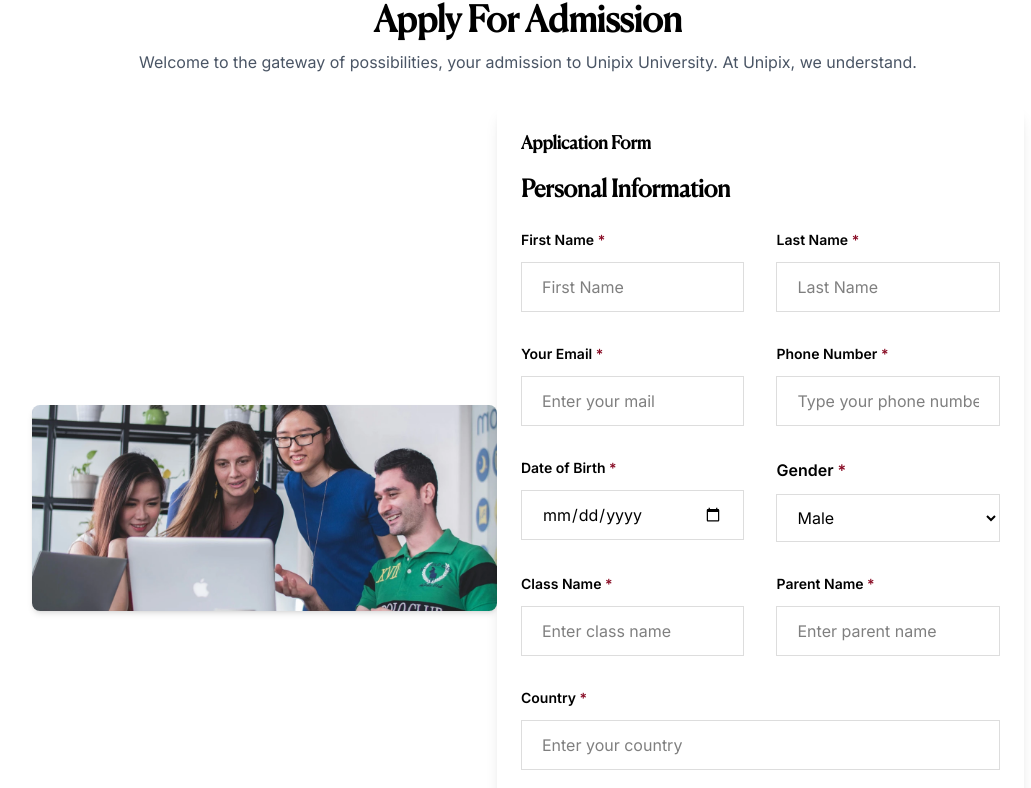
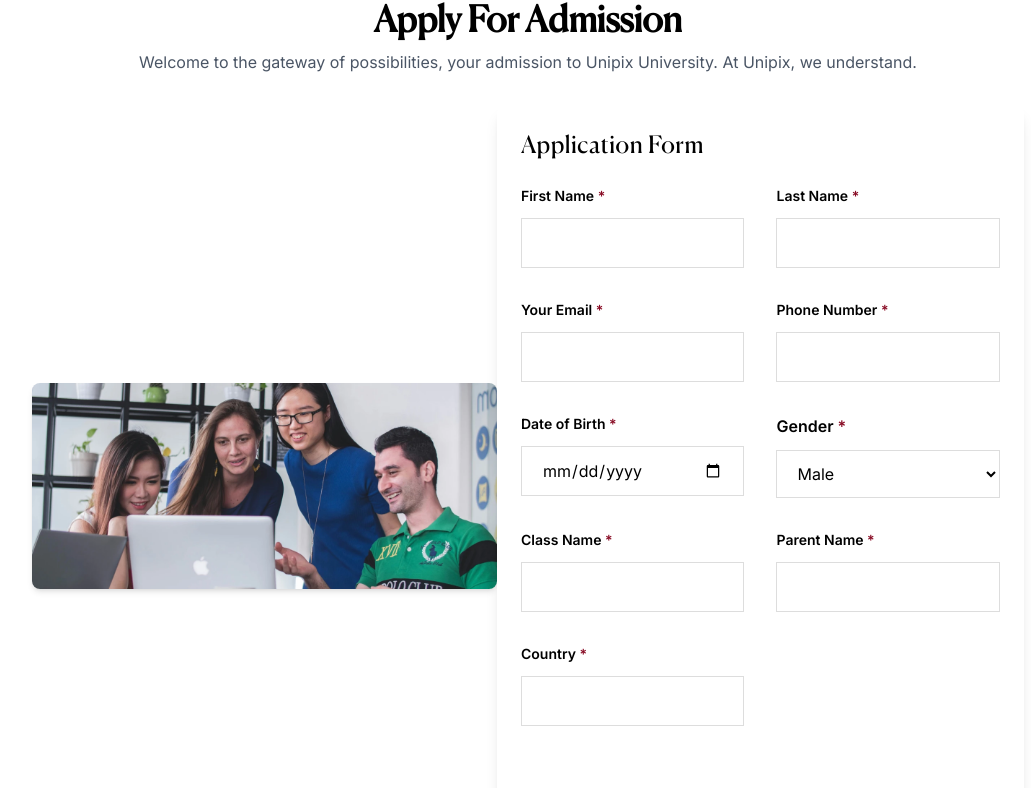
Before and after one commit to Kwasi-1/school-template-v1, a Next.js app: page / in a window 1280 px wide. Shown: the part 3275-4063 px from the top of the page, without its empty margins (112-1143 px from the left). Built offline with nearby package versions, Linux system fonts and the light colour scheme.

Commit message:
add toast and validation to the admission form

```diff
--- a/components/PersonalInfoForm.tsx
+++ b/components/PersonalInfoForm.tsx
@@ -1,119 +1,68 @@
 "use client";
 
-import { useState } from "react";
+import { useAdmissionValidation } from "@/hooks/useFormValidation";
+import { useToast } from "@/hooks/useToast";
 import InputField from "./InputField";
-// import TextareaField from "./TextareaField";
 
-const PersonalInfoForm = () => {
-  const [formData, setFormData] = useState({
-    firstName: "",
-    lastName: "",
-    email: "",
-    phone: "",
-    dob: "",
-    gender: "",
-    className: "",
-    parentName: "",
-  });
+interface PersonalInfoFormProps {
+  title: string;
+}
 
-  const [errors, setErrors] = useState({
-    firstName: false,
-    lastName: false,
-    email: false,
-    phone: false,
-    dob: false,
-    gender: false,
-    className: false,
-    parentName: false,
-  });
+const PersonalInfoForm = ({ title }: PersonalInfoFormProps) => {
+  const toast = useToast();
+  const { register, handleSubmit, watch, errors } = useAdmissionValidation();
 
-  const handleChange = (
-    e: React.ChangeEvent<
-      HTMLInputElement | HTMLTextAreaElement | HTMLSelectElement
-    >
-  ) => {
-    setFormData({ ...formData, [e.target.name]: e.target.value });
-    setErrors({ ...errors, [e.target.name]: false });
-  };
+  const onSubmit = (data: any) => {
+    toast.loading("Submitting admission form...");
 
-  const handleSubmit = (e: React.FormEvent) => {
-    e.preventDefault();
-    const newErrors = {
-      firstName: !formData.firstName.trim(),
-      lastName: !formData.lastName.trim(),
-      email: !formData.email.trim(),
-      phone: !formData.phone.trim(),
-      dob: !formData.dob.trim(),
-      gender: !formData.gender.trim(),
-      className: !formData.className.trim(),
-      parentName: !formData.parentName.trim(),
-    };
-
-    setErrors(newErrors);
-
-    if (Object.values(newErrors).every((field) => !field)) {
-      alert("Form Submitted Successfully!");
-    }
+    setTimeout(() => {
+      toast.dismiss();
+      toast.success("Admission Form Submitted Successfully! 🎉");
+      console.log("Submitted Data:", data); // Log form data (optional)
+    }, 2000);
   };
 
   return (
-    <section className=" container mx-auto">
+    <section className="container mx-auto">
       {/* Heading */}
-      <h2 className="text-2xl font-semibold text-black mb-6 ">
-        Personal Information
-      </h2>
+      <h2 className="text-2xl text-black mb-6 capitalize tracking-wide">{title}</h2>
 
       {/* Form */}
       <form
-        onSubmit={handleSubmit}
+        onSubmit={handleSubmit(onSubmit)}
         className="grid grid-cols-1 md:grid-cols-2 gap-8"
       >
         <InputField
           label="First Name"
-          name="firstName"
-          value={formData.firstName}
-          onChange={handleChange}
-          error={errors.firstName}
-          placeholder="First Name"
+          {...register("firstName")}
+          error={errors.firstName?.message?.toString()}
         />
 
         <InputField
           label="Last Name"
-          name="lastName"
-          value={formData.lastName}
-          onChange={handleChange}
-          error={errors.lastName}
-          placeholder="Last Name"
+          {...register("lastName")}
+          error={errors.lastName?.message?.toString()}
         />
 
         <InputField
           label="Your Email"
-          name="email"
           type="email"
-          value={formData.email}
-          onChange={handleChange}
-          error={errors.email}
-          placeholder="Enter your mail"
+          {...register("email")}
+          error={errors.email?.message?.toString()}
         />
 
         <InputField
           label="Phone Number"
-          name="phone"
           type="tel"
-          value={formData.phone}
-          onChange={handleChange}
-          error={errors.phone}
-          placeholder="Type your phone number"
+          {...register("phone")}
+          error={errors.phone?.message?.toString()}
         />
 
         <InputField
           label="Date of Birth"
-          name="dob"
           type="date"
-          value={formData.dob}
-          onChange={handleChange}
-          error={errors.dob}
-          placeholder="dd/mm/yy"
+          {...register("dob")}
+          error={errors.dob?.message?.toString()}
         />
 
         {/* Gender Dropdown */}
@@ -122,19 +71,15 @@ const PersonalInfoForm = () => {
             Gender <span className="text-[#890c25]">*</span>
           </label>
           <select
-            name="gender"
-            value={formData.gender}
-            onChange={handleChange}
-            aria-placeholder="Select Gender"
+            {...register("gender")}
             className={`w-full border py-3 px-4 mt-3 ${
               errors.gender
                 ? "border-red-500"
                 : "border-[#ddd] focus:border-[#890c25] outline-0"
             }`}
           >
-            {/* <option value="">Select Gender</option> */}
-            <option value="Male">Male</option>
-            <option value="Female">Female</option>
+            <option value="male">Male</option>
+            <option value="female">Female</option>
           </select>
           {errors.gender && (
             <p className="text-red-500 text-sm mt-1">This field is required.</p>
@@ -143,32 +88,21 @@ const PersonalInfoForm = () => {
 
         <InputField
           label="Class Name"
-          name="className"
-          value={formData.className}
-          onChange={handleChange}
-          error={errors.className}
-          placeholder="Enter class name"
+          {...register("className")}
+          error={errors.className?.message?.toString()}
         />
 
         <InputField
           label="Parent Name"
-          name="parentName"
-          value={formData.parentName}
-          onChange={handleChange}
-          error={errors.parentName}
-          placeholder="Enter parent name"
+          {...register("parentName")}
+          error={errors.parentName?.message?.toString()}
         />
 
-        <div className="colspan-1 md:col-span-2">
-          <InputField
-            label="Country"
-            name="country"
-            value={formData.dob}
-            onChange={handleChange}
-            error={errors.dob}
-            placeholder="Enter your country"
-          />
-        </div>
+        <InputField
+          label="Country"
+          {...register("country")}
+          error={errors.country?.message?.toString()}
+        />
 
         {/* Submit Button */}
         <div className="col-span-1 md:col-span-2">
--- a/components/admissions/ApplicationForm.tsx
+++ b/components/admissions/ApplicationForm.tsx
@@ -7,12 +7,10 @@ const ApplicationFormSection = () => {
     <section className="container py-[120px] w-[85%] mx-auto px-4 grid grid-cols-1 lg:grid-cols-3 gap-20">
       {/* Left: Application Form */}
       <div className="lg:col-span-2">
-        <h2 className="text-[40px] font-semibold text-gray-900 mb-6">
-          Application Details
-        </h2>
+        <h2 className="text-[40px] text-gray-900 mb-6">Application Details</h2>
 
         {/* Personal Information */}
-        <PersonalInfoForm />
+        <PersonalInfoForm title="Personal Information" />
       </div>
 
       {/* Right: Sidebar */}
--- a/components/landing/AdmissionSection.tsx
+++ b/components/landing/AdmissionSection.tsx
@@ -32,10 +32,7 @@ const AdmissionSection = () => {
 
         {/* Right Side - Application Form */}
         <div className="w-f bg-white p-6 rounded-lg shadow-lg">
-          <h3 className="text-lg font-semibold text-black mb-4">
-            Application Form
-          </h3>
-          <PersonalInfoForm />
+          <PersonalInfoForm title="Application Form" />
         </div>
       </div>
 
```
